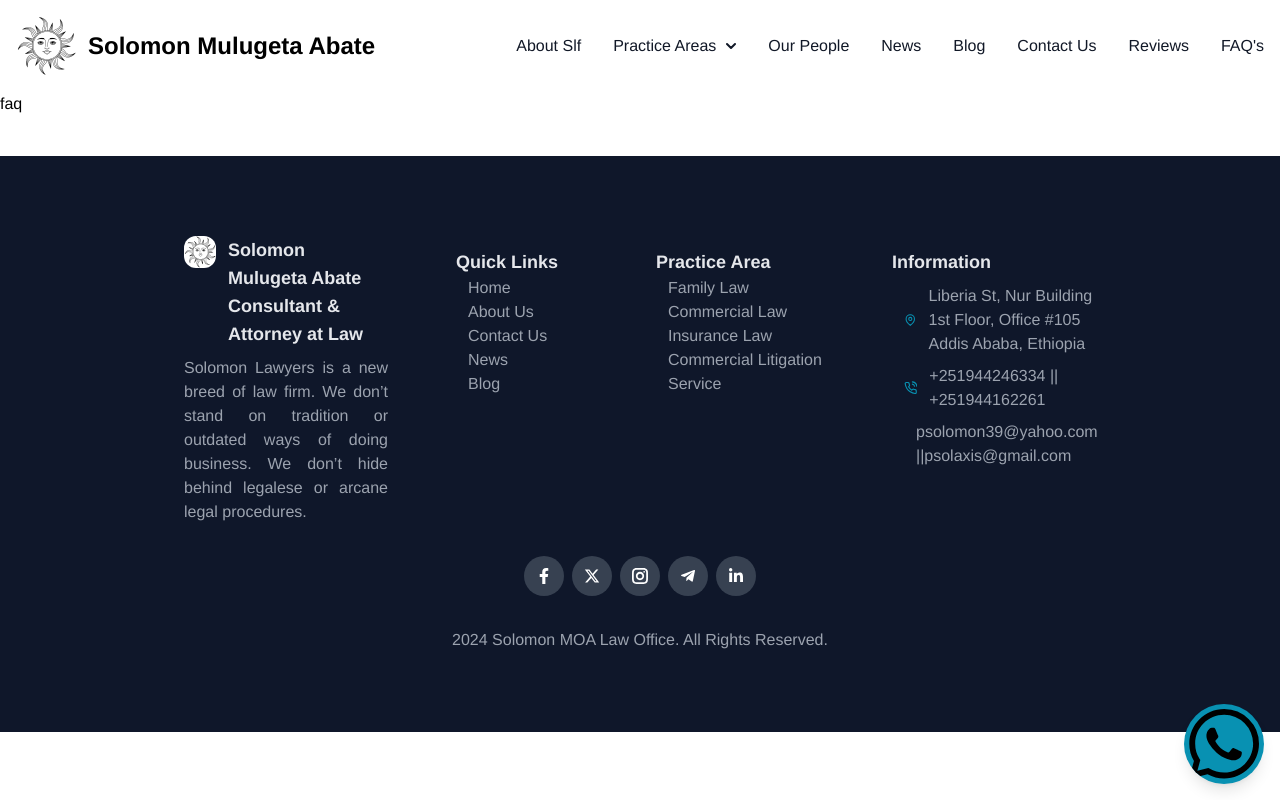
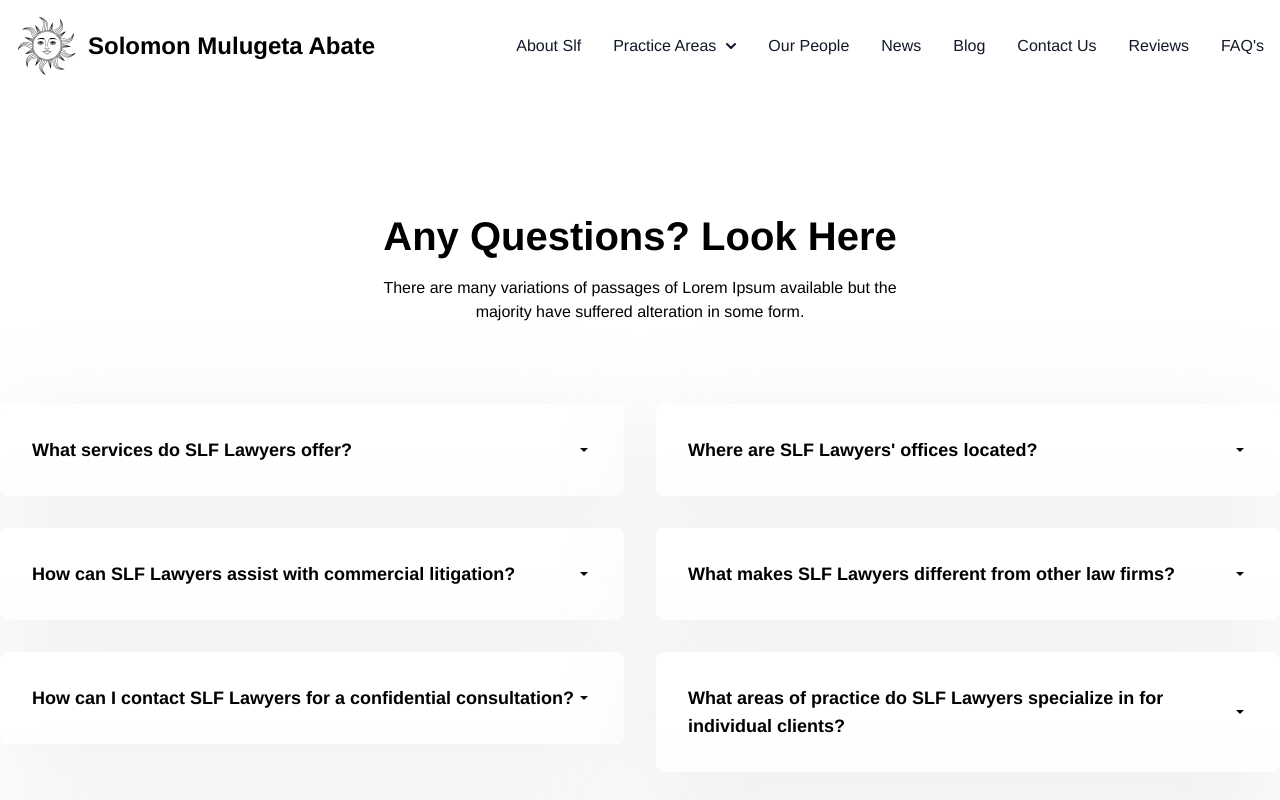
Before and after one commit to abenooo/lawyer_public_site, a Next.js app: page /faq in a window 1280 px wide. Shown: the top 800 px of the page. Built offline with nearby package versions, Linux system fonts and the light colour scheme.

Commit message:
Finish faq page

```diff
--- a/pages/faq.jsx
+++ b/pages/faq.jsx
@@ -1,8 +1,53 @@
-import React from 'react'
+import React, { useState } from 'react';
+import ReviewItem from '../components/FAQItem'; // Importing ReviewItem component
 
- const Faq = () => {
+const Accordion = () => {
+  const [activeIndex, setActiveIndex] = useState(null);
+
+  const toggleItem = (index) => {
+    setActiveIndex(activeIndex === index ? null : index);
+  };
+
+  const questions = [
+    { header: "What services do SLF Lawyers offer?", text: "SLF Lawyers provides a comprehensive range of legal services, including Building & Construction, Commercial Litigation, Commercial Law, Workplace Relations & Safety, Estate Planning & Disputes, Family Law, Franchising & Licensing, Insolvency, Insurance Law, Property Law, Immigration, Banking & Finance, and Italian Law." },
+    { header: "Where are SLF Lawyers' offices located?", text: "SLF Lawyers has offices in major Australian cities including Melbourne, Sydney, Brisbane, Perth, and the Gold Coast." },
+    { header: "How can SLF Lawyers assist with commercial litigation?", text: "Our team combines years of legal expertise with a commercially minded approach to help clients navigate complex litigation matters, aiming for favourable outcomes in all situations." },
+    { header: "What makes SLF Lawyers different from other law firms?", text: "SLF Lawyers is distinguished by its multidisciplinary team, attention to detail, thorough preparation, intelligent strategy, and efficient service delivery, ensuring comprehensive support for both individuals and businesses." },
+    { header: "How can I contact SLF Lawyers for a confidential consultation?", text: "For a confidential consultation, please visit our website and use the Contact Us section to connect with us." },
+    { header: "What areas of practice do SLF Lawyers specialize in for individual clients?", text: "For individual clients, we specialize in Family Law, Estate Planning & Disputes, Insolvency, and Immigration Law, providing personalized and thorough legal assistance." },
+    { header: "How does SLF Lawyers support businesses with their legal needs?", text: "We offer services in Commercial Law, Workplace Relations & Safety, Franchising & Licensing, and more, tailoring our approach to meet the unique needs of both small and large businesses." },
+    { header: "What resources are available on the SLF Lawyers website for understanding specific legal areas?", text: "Our website features detailed information on each area of practice, including insights into the expertise of our lawyers and how they can assist you. Click on any area of practice listed to learn more." }
+];
+
+
   return (
-    <div>faq</div>
-  )
-}
-export default  Faq
+    <section className="relative z-20 overflow-hidden bg-white pb-12 pt-20 dark:bg-dark lg:pb-[90px] lg:pt-[120px]">
+      <div className="container mx-auto">
+        <div className="-mx-4 flex flex-wrap">
+          <div className="w-full px-4">
+            <div className="mx-auto mb-[60px] max-w-[520px] text-center lg:mb-20">
+              <h2 className="mb-4 text-3xl font-bold text-dark dark:text-white sm:text-[40px]/[48px]">
+                Any Questions? Look Here
+              </h2>
+              <p className="text-base text-body-color dark:text-dark-6">
+                There are many variations of passages of Lorem Ipsum available but the majority have suffered alteration in some form.
+              </p>
+            </div>
+          </div>
+          {questions.map((item, index) => (
+            <div key={index} className="w-full px-4 lg:w-1/2">
+              <ReviewItem
+                active={index === activeIndex}
+                header={item.header}
+                text={item.text}
+                onClick={() => toggleItem(index)}
+              />
+            </div>
+          ))}
+        </div>
+      </div>
+    </section>
+  );
+};
+
+export default Accordion;
```
